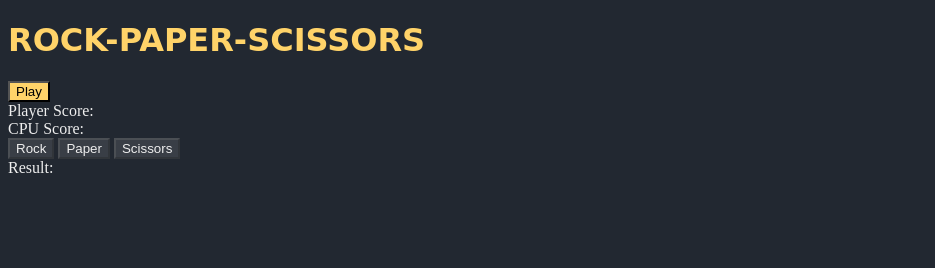
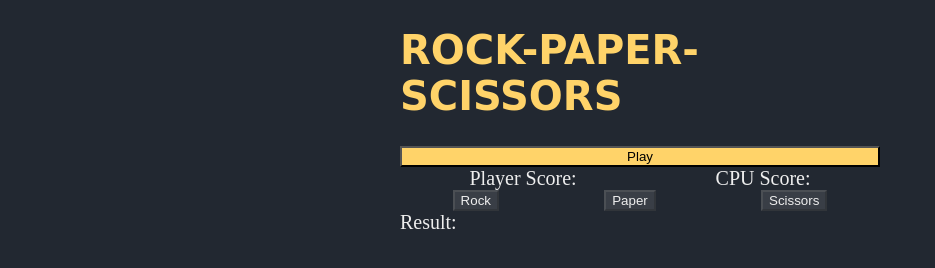
Before and after one commit to michael-hoang/top-project-rock-paper-scissors, a plain HTML site: page index.html in a window 1280 px wide. Shown: the whole page, without its empty margins (0-935 px from the left). Drawn offline with Linux system fonts and the light colour scheme; a web font is replaced by a local one.

Commit message:
Add flexbox

```diff
--- a/assets/css/styles.css
+++ b/assets/css/styles.css
@@ -1,6 +1,14 @@
 body {
     background-color: #222831;
     color: #EEEEEE;
+    display: flex;
+    flex-direction: column;
+    font-size: 20px;
+    margin: 0 50vh;
+}
+
+button {
+    background-color: #FFD369;
 }
 
 button:disabled {
@@ -8,11 +16,17 @@ button:disabled {
     color: #EEEEEE;
 }
 
-button {
-    background-color: #FFD369;
+#buttons-container {
+    display: flex;
+    justify-content: space-around;
 }
 
 h1 {
     color: #FFD369;
     font-family: 'Rubik Dirt', cursive;
 }
+
+#scores-container {
+    display: flex;
+    justify-content: space-around;
+}
--- a/index.html
+++ b/index.html
@@ -14,14 +14,16 @@
 <body>
   <h1>ROCK-PAPER-SCISSORS</h1>
   <button id="play-btn">Play</button>
-  <div id="scores">
+  <div id="scores-container">
     <div id="player-score">Player Score:</div>
     <div id="cpu-score">CPU Score:</div>
   </div>
+  <div id="buttons-container">
     <button class="player-choice-btn" disabled>Rock</button>
-  <button class="player-choice-btn" disabled>Paper</button>
-  <button class="player-choice-btn" disabled>Scissors</button>
-  <div id="result">Result:</div>
+    <button class="player-choice-btn" disabled>Paper</button>
+    <button class="player-choice-btn" disabled>Scissors</button>
+  </div>
+    <div id="result">Result:</div>
   <div id="winner"></div>
 </body>
 </html>
```
